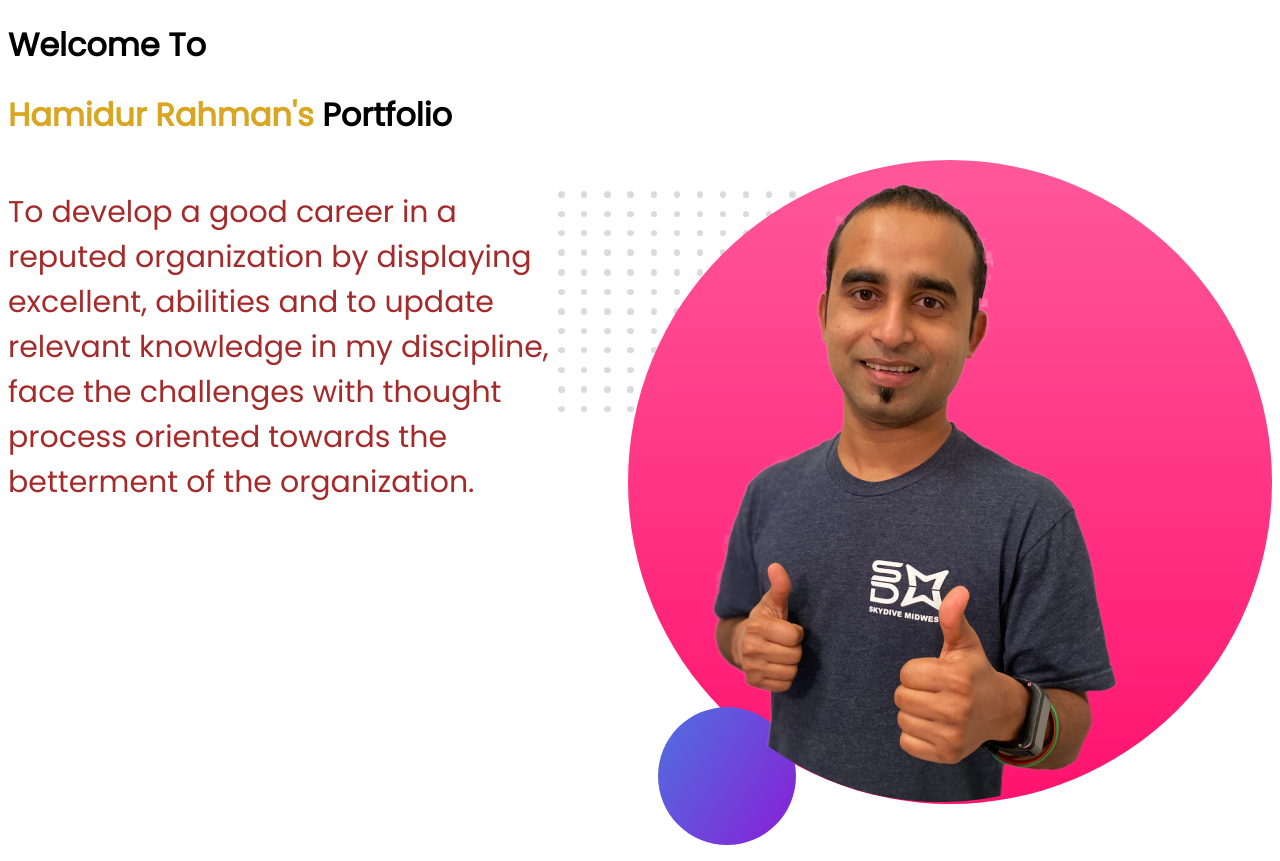
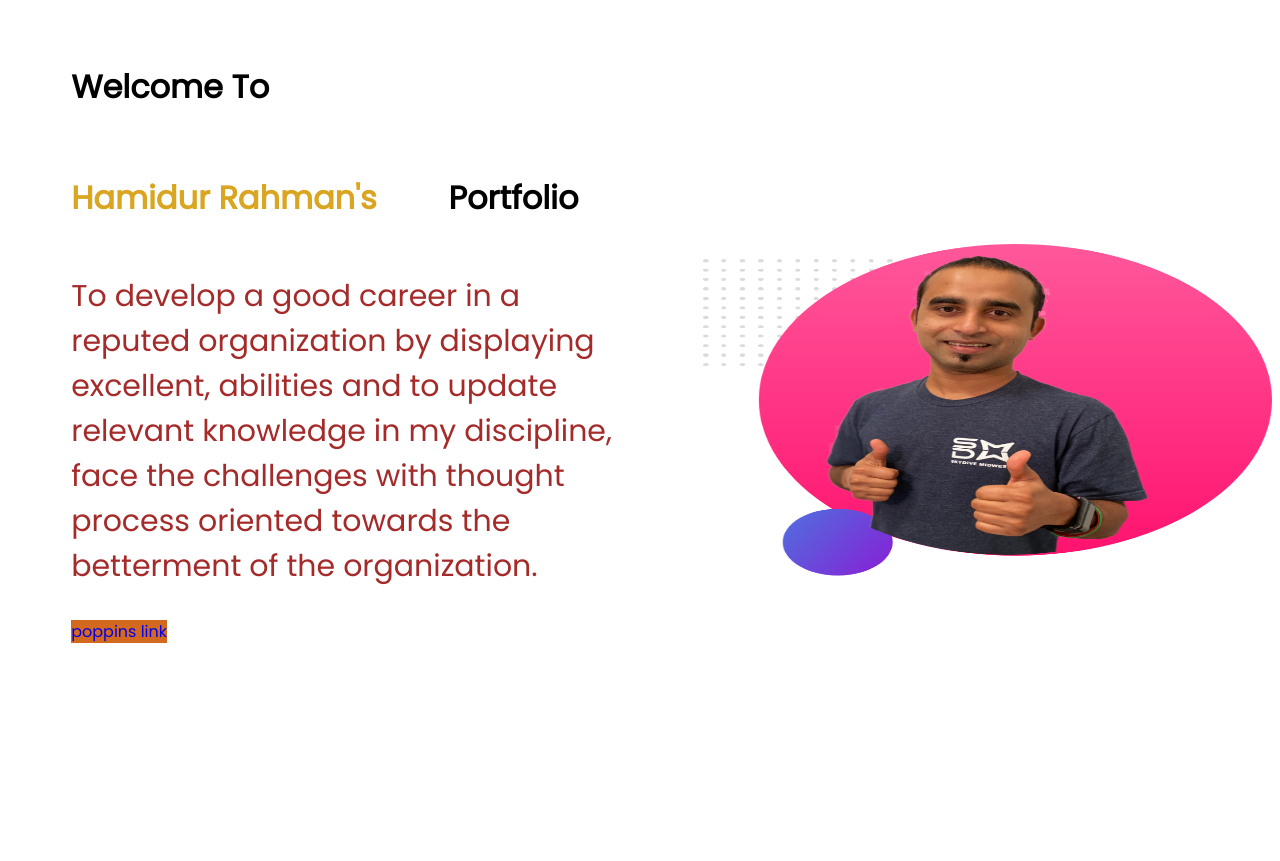
Before and after one commit to Hamidur-Rahman/portfolio, a plain HTML site: page index.html in a window 1280 px wide. After the commit the page ends 805 px from the top, so only its background shows below. Drawn offline with Linux system fonts and the light colour scheme.

Commit message:
portfoliot

```diff
--- a/index.html
+++ b/index.html
@@ -10,15 +10,16 @@
     <link rel="preconnect" href="https://fonts.gstatic.com" crossorigin>
     <link href="https://fonts.googleapis.com/css2?family=Poppins&display=swap" rel="stylesheet">
     <link rel="stylesheet" href="style.css">
-    <h1>Welcome To </h1>
-    <h1><span style="color: goldenrod;">Hamidur Rahman's</span> Portfolio</h1>
+    <h1 style="margin: 5%;">Welcome To </h1>
+    <h1><span style="color: goldenrod;margin: 5%;">Hamidur Rahman's</span> Portfolio</h1>
     <section style="display: flex;">
-        <div class="half width">
+        <div class="half-width">
             <p>To develop a good career in a reputed organization by displaying excellent, abilities and to update
                 relevant knowledge in my discipline, face the challenges with thought process oriented towards the
                 betterment of the organization.</p>
+            <a class="button-link" target="blank" href="https://fonts.google.com/specimen/Poppins">poppins link</a>
         </div>
-        <div class="half width">
+        <div class="half-width">
             <img src="images/jhankar2.png" alt="pic ture">
         </div>
     </section>
--- a/style.css
+++ b/style.css
@@ -5,12 +5,16 @@ p{
     font-size: 30px;
     color: brown;
 }
-.half width{
+.half-width{
     width: 50%;
-    padding-left: 10%;
-    max-width: 20%;
+    padding-left: 5%;
 }
-.half width img{
-    width: 0%;
-    height: 10%;
+.half-width img{
+    width: 100%;
+    height: 60%;
 }
+.button-link{
+    text-decoration: none;
+    background-color: chocolate;
+    padding: 10px,40px;
+}
```
